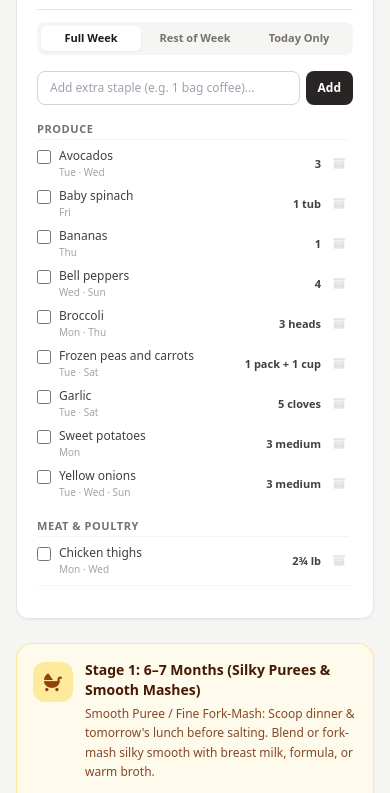
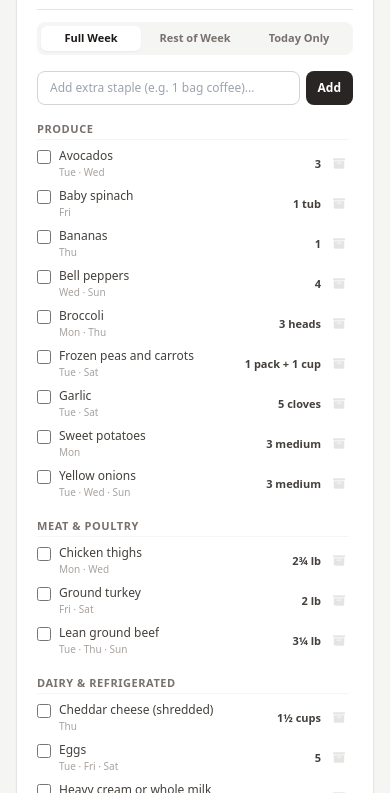
Before and after one commit to corinnejackson/household-menu, a website: page index.html in a window 390 px wide. Shown: the part 307-1100 px from the top of the page. Drawn offline with nearby package versions, Linux system fonts and the light colour scheme.

Commit message:
Let the grocery list scroll with the page on narrow screens

```diff
--- a/index.html
+++ b/index.html
@@ -256,7 +256,7 @@
         </div>
 
         <!-- Active Grocery Items -->
-        <div id="grocery-list-container" class="space-y-4 max-h-[55vh] overflow-y-auto pr-1 text-xs">
+        <div id="grocery-list-container" class="space-y-4 lg:max-h-[55vh] lg:overflow-y-auto pr-1 text-xs">
           <!-- Rendered via JS -->
         </div>
 
```
